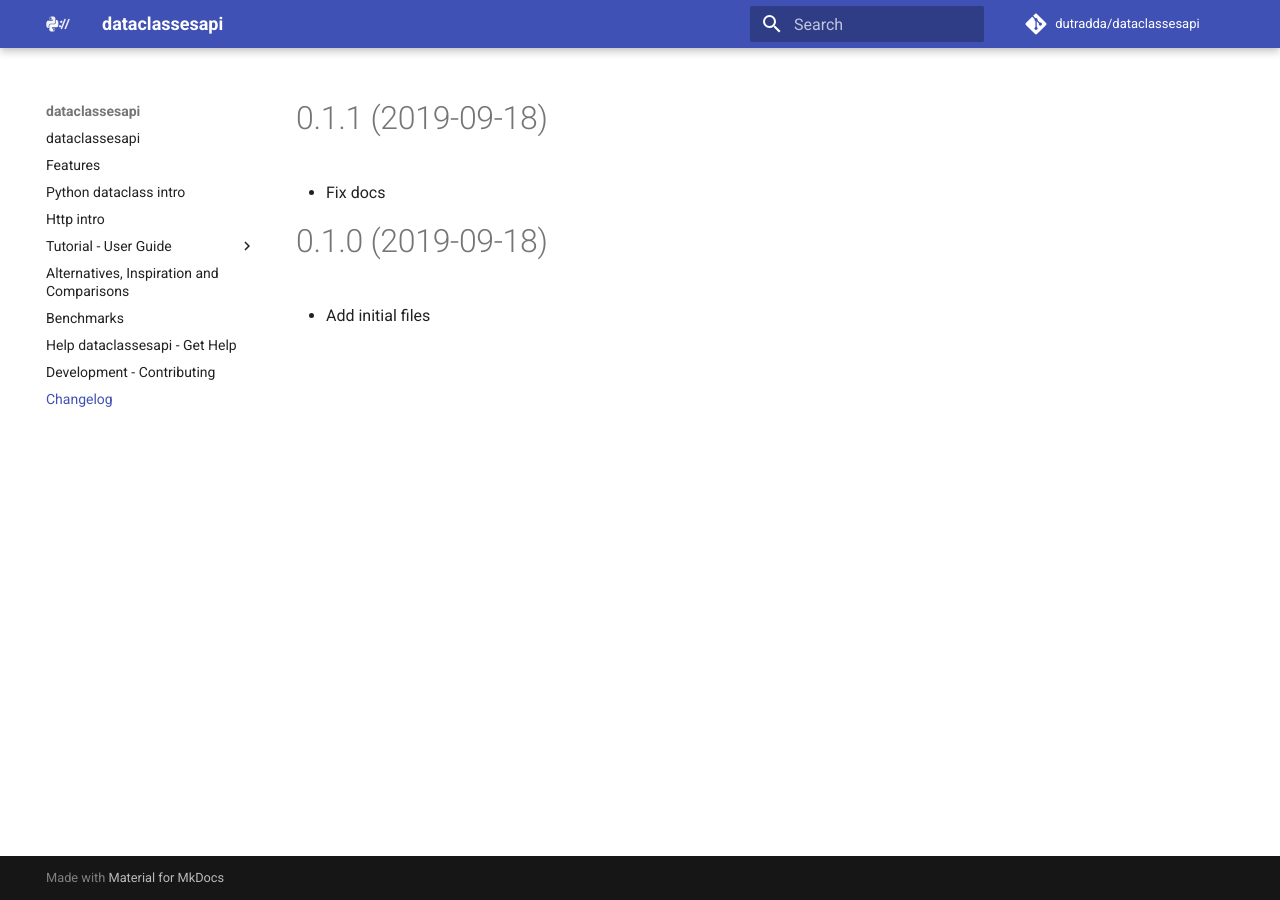
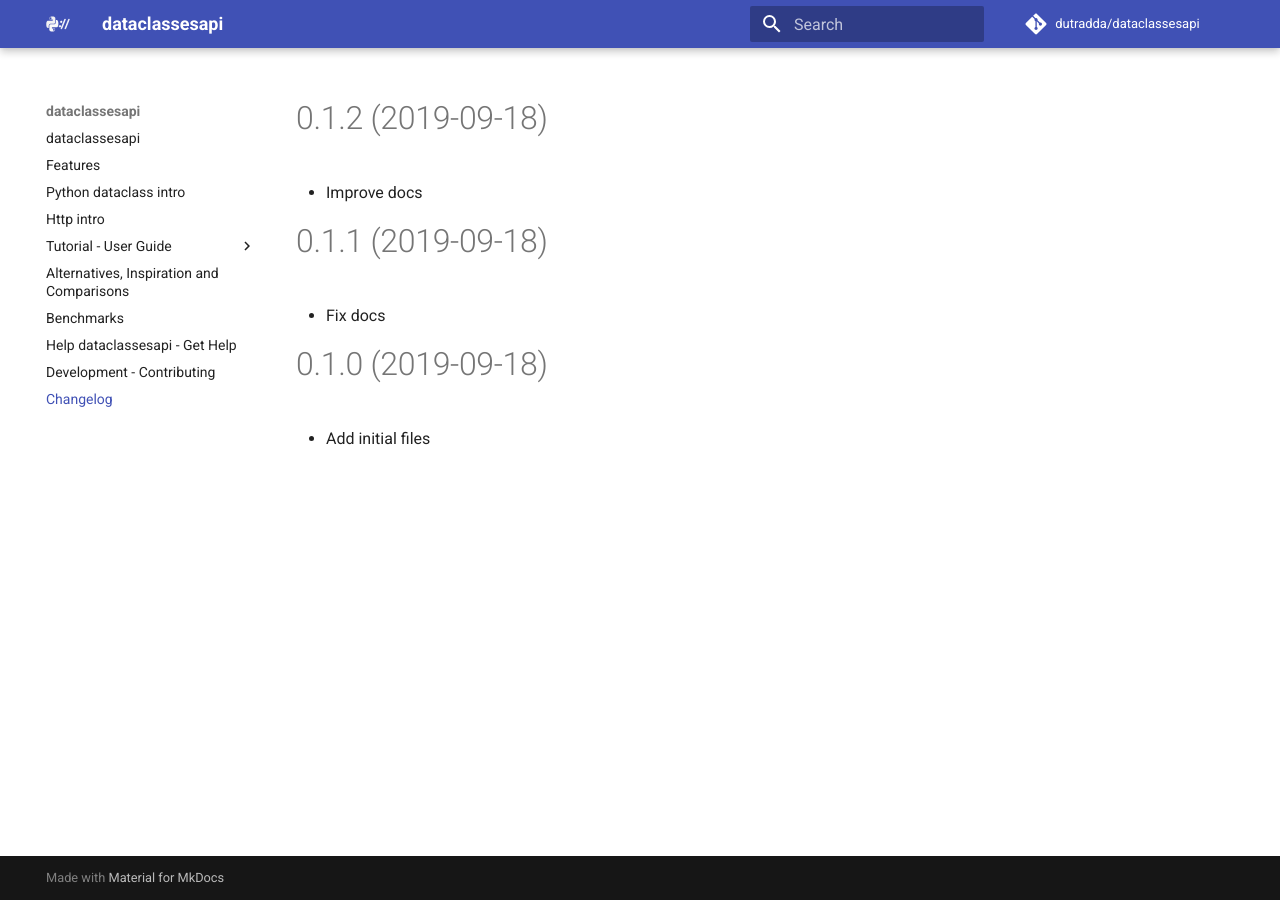
Before and after one commit to dutradda/apidaora, an MkDocs documentation site: the page built from docs/changelog.md, in a window 1280 px wide. Built offline with MkDocs 1.6.1 and Material for MkDocs 9.7.7, drawn with Linux system fonts in a browser that asks for light colours; comment, search, counter and statistics services are not loaded.

Commit message:
Update CHANGELOG

```diff
--- a/docs/changelog.md
+++ b/docs/changelog.md
@@ -1,3 +1,8 @@
+0.1.2 (2019-09-18)
+==================
+- Improve docs
+
+
 0.1.1 (2019-09-18)
 ==================
 - Fix docs
```
Also changed, not shown: CHANGELOG.md (+5 -0 lines), 1 other file.
